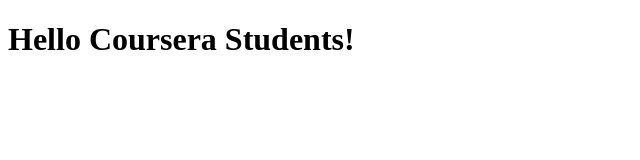
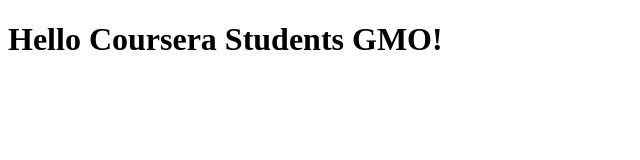
Before and after one commit to Gonzodl38/coursera-test, a plain HTML site: page index.html in a window 1280 px wide. Shown: the whole page, without its empty margins (0-640 px from the left). Drawn offline with Linux system fonts and the light colour scheme.

Commit message:
Ultima version.

```diff
--- a/index.html
+++ b/index.html
@@ -5,6 +5,6 @@
     <title>Hello Coursera</title>
   </head>
   <body>
-    <h1>Hello Coursera Students!</h1>
+    <h1>Hello Coursera Students GMO!</h1>
   </body>
 </html>
```
